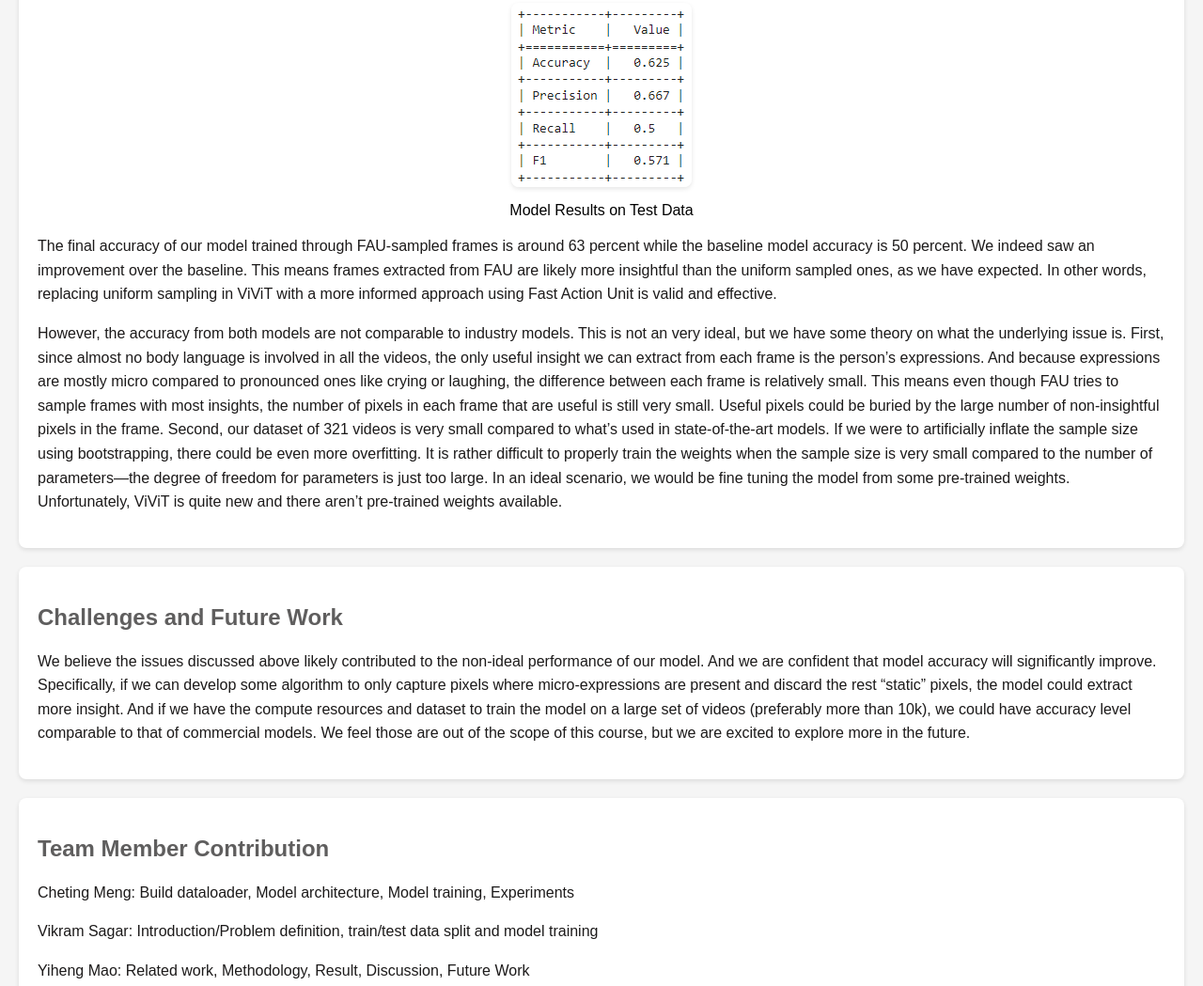
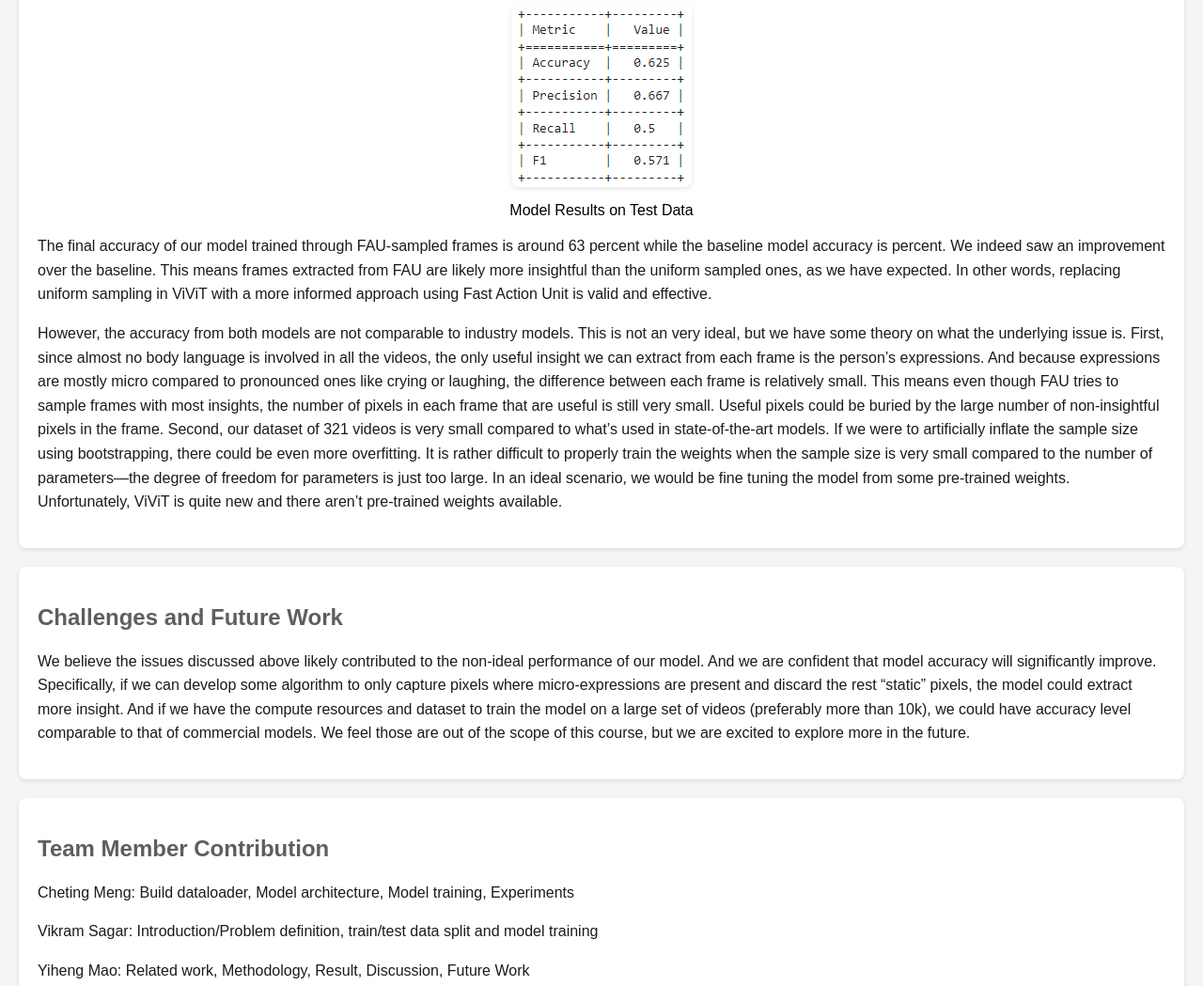
Before and after one commit to PsyDak-Meng/ViViT_Lie_Detector, a plain HTML site: page index.html in a window 1280 px wide. Shown: the part 6110-7159 px from the top of the page at 94% size. Drawn offline with Linux system fonts and the light colour scheme.

Commit message:
Update index.html

```diff
--- a/index.html
+++ b/index.html
@@ -239,7 +239,7 @@
         <h2>Results and Discussion</h2>
         <img src="web_data/Result.png" alt="FRAMEWORK">
         <p><center>Model Results on Test Data</center></p>
-        <p>The final accuracy of our model trained through FAU-sampled frames is around 63 percent while the baseline model accuracy is 50 percent. We indeed saw an improvement over the baseline. This means frames extracted from FAU are likely more insightful than the uniform sampled ones, as we have expected. In other words, replacing uniform sampling in ViViT with a more informed approach using Fast Action Unit is valid and effective.
+        <p>The final accuracy of our model trained through FAU-sampled frames is around 63 percent while the baseline model accuracy is   percent. We indeed saw an improvement over the baseline. This means frames extracted from FAU are likely more insightful than the uniform sampled ones, as we have expected. In other words, replacing uniform sampling in ViViT with a more informed approach using Fast Action Unit is valid and effective.
         </p><p>However, the accuracy from both models are not comparable to industry models. This is not an very ideal, but we have some theory on what the underlying issue is. First, since almost no body language is involved in all the videos, the only useful insight we can extract from each frame is the person’s expressions. And because expressions are mostly micro compared to pronounced ones like crying or laughing, the difference between each frame is relatively small. This means even though FAU tries to sample frames with most insights, the number of pixels in each frame that are useful is still very small. Useful pixels could be buried by the large number of non-insightful pixels in the frame. Second, our dataset of 321 videos is very small compared to what’s used in state-of-the-art models. If we were to artificially inflate the sample size using bootstrapping, there could be even more overfitting. It is rather difficult to properly train the weights when the sample size is very small compared to the number of parameters—the degree of freedom for parameters is just too large. In an ideal scenario, we would be fine tuning the model from some pre-trained weights. Unfortunately, ViViT is quite new and there aren’t pre-trained weights available.
         </p>
      </section>
```
